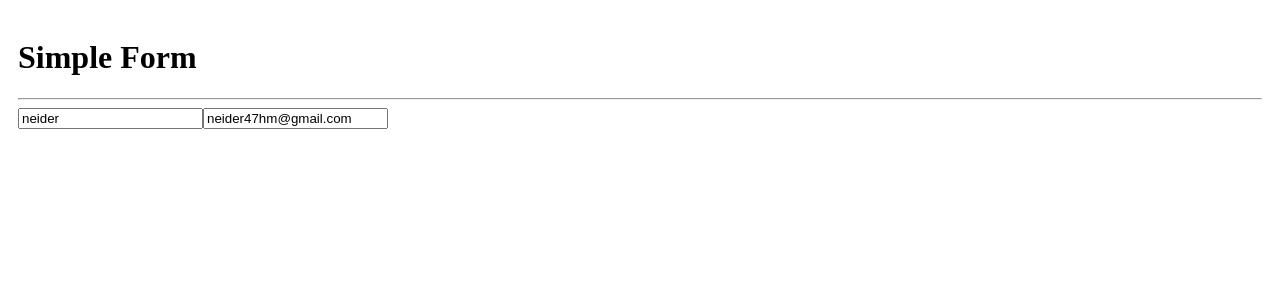
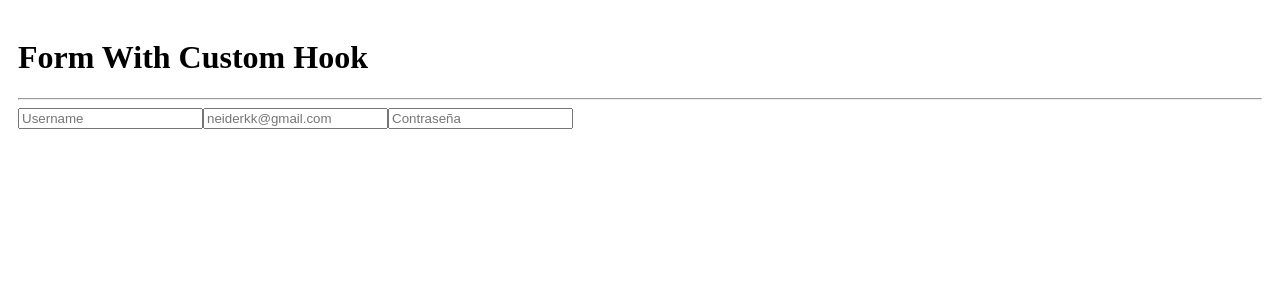
Before and after one commit to Aghent47/hooksApp, a React app: page / in a window 1280 px wide. Shown: the top 300 px of the page. Built offline with nearby package versions, Linux system fonts and the light colour scheme; the HTML template or start-up script is replaced by a standard one.

Commit message:
Formulario con custom Hook

```diff
--- /dev/null
+++ b/src/02-useEffect/SimpleFormWithCustomHook.jsx
@@ -0,0 +1,77 @@
+import { useEffect } from "react";
+import { useForm } from "../hooks/useForm";
+
+export const SimpleFormWithCustomHook = () => {
+
+ /*    const [formState, setFormState] = useState({
+        username: '',
+        email: '',
+        password: '',
+    });
+
+    const { username, email, password } = formState;
+
+    const onInputChange = ({ target }) => {
+        const { name, value } = target;
+        setFormState({
+            ...formState,
+            [ name ]: value,
+        });
+    } */
+
+    const { formState, onInputChange, username, email, password } = useForm({
+      username: '',
+      email: '',
+      password: '',
+    });
+
+    /* const { username, email, password } = formState; */
+
+    /* useEffect(() => {
+       console.log('UsEffecto called!')
+    }, [])
+
+    useEffect(() => {
+         console.log('FormState Cambio')
+      }, [formState]);
+
+    useEffect(() => {
+       console.log('Email Cambio')
+    }, [email]);
+ */
+  return (
+    <>
+        <h1>Form With Custom Hook</h1>
+        <hr />
+
+        <input type="text"
+        className = "form-control"
+        placeholder = "Username"
+        name = "username"
+        value = { username }
+        onChange = { onInputChange }
+        />
+
+        <input type="email"
+        className = "form-control mt-2"
+        placeholder = "neiderkk@gmail.com"
+        name = "email"
+        value = { email }
+        onChange={ onInputChange }
+        />
+
+        <input type="password"
+        className = "form-control mt-2"
+        placeholder = "Contraseña"
+        name = "password"
+        value = { password }
+        onChange={ onInputChange }
+        />
+
+
+
+    </>
+
+
+  )
+}
--- /dev/null
+++ b/src/hooks/useForm.js
@@ -0,0 +1,22 @@
+import { useState } from "react";
+
+export const useForm = ( inicialForm = {} ) => {
+
+    const [formState, setFormState] = useState(inicialForm);
+
+    const onInputChange = ({ target }) => {
+        const { name, value } = target;
+        setFormState({
+            ...formState,
+            [ name ]: value,
+        });
+    }
+
+
+  return {
+    ...formState,
+    formState,
+    onInputChange,
+
+  }
+}
--- a/src/main.jsx
+++ b/src/main.jsx
@@ -1,6 +1,7 @@
 import React from 'react';
 import ReactDOM from 'react-dom/client';
-import { SimpleForm } from './02-useEffect/SimpleForm';
+/* import { SimpleForm } from './02-useEffect/SimpleForm'; */
+import { SimpleFormWithCustomHook } from './02-useEffect/SimpleFormWithCustomHook';
 /* import { CounterWithCustomHook } from './01-useState/CounterWithCustomHook'; */
 /* import { CounterApp } from './01-useState/CounterApp'; */
 /* import { HooksApp } from './HooksApp'; */
@@ -8,6 +9,6 @@
 
 ReactDOM.createRoot(document.getElementById('root')).render(
   //<React.StrictMode>
-    <SimpleForm/>
+    <SimpleFormWithCustomHook/>
   //</React.StrictMode>,
 )
```
